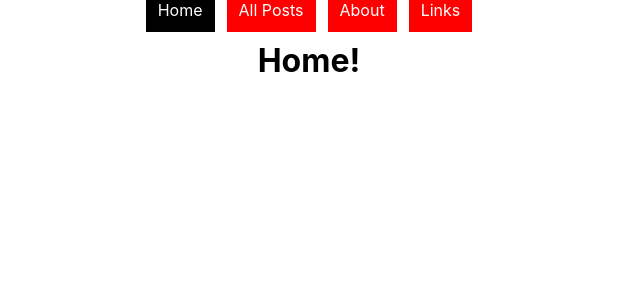
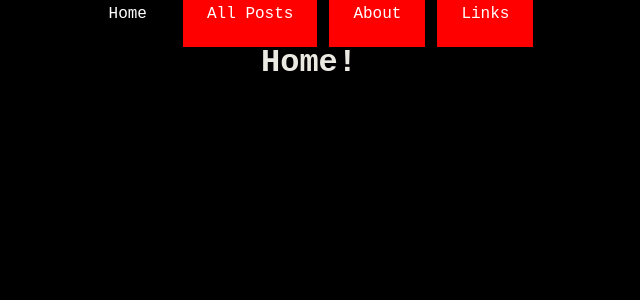
Before and after one commit to Veenie/figpics, a React (Create React App) app in the folder frontend/: page / in a window 1280 px wide. Shown: the top 300 px of the page, without its empty margins (331-971 px from the left). Built offline with nearby package versions, Linux system fonts and the light colour scheme.

Commit message:
styling changes

```diff
--- a/frontend/src/App.css
+++ b/frontend/src/App.css
@@ -1,7 +1,7 @@
 .App {
   text-align: center;
 }
-
+/*
 .App-logo {
   height: 40vmin;
   pointer-events: none;
@@ -35,4 +35,19 @@
   to {
     transform: rotate(360deg);
   }
+} */
+
+body {
+  background-color: rgb(0, 0, 0);
+  /* background-image: url('images/smile.jpg');
+  background-repeat: no-repeat; */
+  color: rgb(235, 234, 226);
+  font-family: monospace;
+  line-height: 28px;
+  font-size: large;
 }
+
+.post {
+  padding: 1rem;
+  /* background-image: url('public/Quotation-Symbol small.png'); */
+}
--- a/frontend/src/components/NavBar.js
+++ b/frontend/src/components/NavBar.js
@@ -3,8 +3,8 @@ import { NavLink } from 'react-router-dom';
 
 const link = {
   width: '100px',
-  padding: '12px',
-  margin: '0 6px 6px',
+  padding: '24px',
+  margin: '0 6px 10px',
   background: 'red',
   textDecoration: 'none',
   color: 'white',
--- a/frontend/src/components/Post.js
+++ b/frontend/src/components/Post.js
@@ -3,9 +3,14 @@ import React from 'react'
 const Post = (props) => {
 //console.log(props)
 return (
-    <li>
-        {props.post.text} -{props.post.name}
-    </li>
+    <div className='post'>
+    <h3>
+        {props.post.text}
+    </h3>
+    <footer>- {props.post.name}</footer>
+
+    </div>
+
 )
 }
 
```
Also changed, not shown: frontend/public/Quotation-Symbol small.png (added), frontend/src/reducers/postReducer.js (line endings or trailing spaces).
